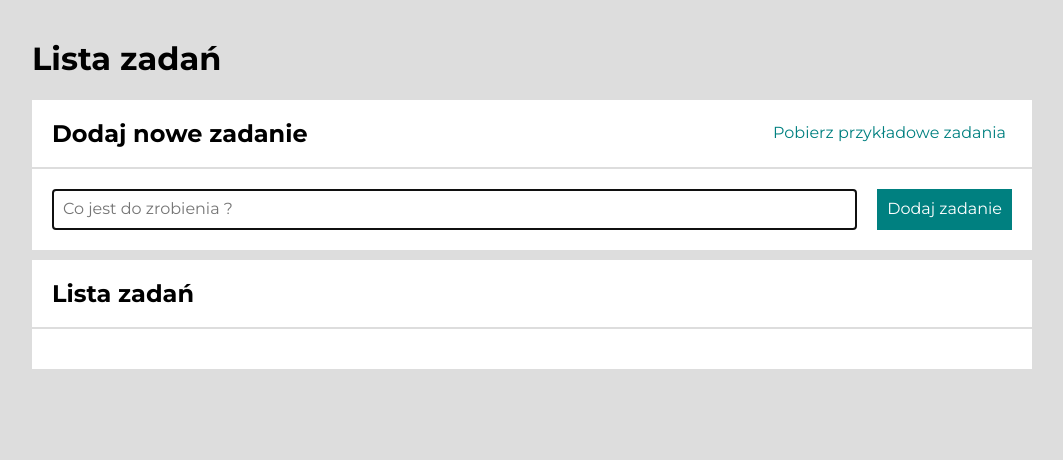
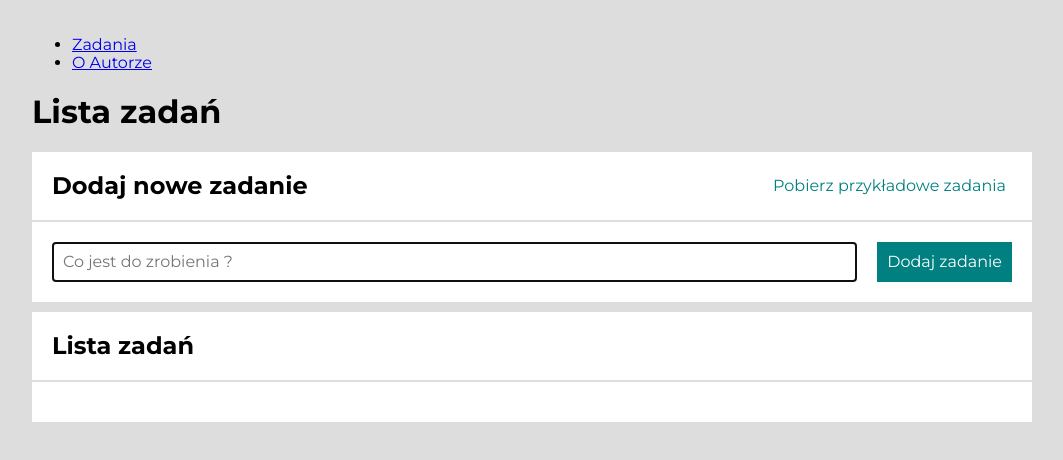
Before and after one commit to Marcin-Malek/task-list-react, a React (Create React App) app: page /#/zadania in a window 1280 px wide. Shown: the top 460 px of the page, without its empty margins (108-1171 px from the left). Built offline with nearby package versions, Linux system fonts and the light colour scheme.

Commit message:
React router initial implementation, files and folders rearrangement

```diff
--- a/package.json
+++ b/package.json
@@ -12,6 +12,7 @@
     "react": "^17.0.2",
     "react-dom": "^17.0.2",
     "react-redux": "^7.2.7",
+    "react-router-dom": "^5.3.0",
     "react-scripts": "5.0.0",
     "redux": "^4.1.2",
     "redux-saga": "^1.1.3",
--- a/src/App.js
+++ b/src/App.js
@@ -1,5 +1,35 @@
-import Tasks from './features/tasks/Tasks';
+import TasksPage from './features/tasks/TasksPage/index';
+import { Switch } from 'react-router-dom';
+import { Route } from 'react-router-dom';
+import AuthorPage from './features/author/AuthorPage';
+import { HashRouter } from 'react-router-dom';
+import { NavLink } from 'react-router-dom';
+import { Redirect } from 'react-router-dom';
 
-const App = () => < Tasks />;
+const App = () => (
+    <HashRouter>
+        <nav>
+            <ul>
+                <li>
+                    <NavLink to="/zadania">Zadania</NavLink>
+                </li>
+                <li>
+                    <NavLink to="/autor">O Autorze</NavLink>
+                </li>
+            </ul>
+            <Switch>
+                <Route path="/zadania">
+                    <TasksPage />
+                </Route>
+                <Route path="/autor">
+                    <AuthorPage />
+                </Route>
+                <Route path="/">
+                    <Redirect to="zadania" />
+                </Route>
+            </Switch>
+        </nav>
+    </HashRouter>
+);
 
 export default App;
--- /dev/null
+++ b/src/features/author/AuthorPage.js
@@ -0,0 +1,16 @@
+import Header from "../../common/Header"
+import Section from "../../common/Section"
+
+const AuthorPage = () => (
+    <>
+        <Header title="O Autorze" />
+        <Section
+            title="Marcin Małek"
+            content={
+                <>Mój opis</>
+            }
+        />
+    </>
+);
+
+export default AuthorPage;
--- a/src/features/tasks/Buttons/index.js
+++ b/src/features/tasks/TasksPage/Buttons/index.js
@@ -6,13 +6,14 @@ import {
     selectHideDone,
     selectAreTasksEmpty,
     selectIsEveryTaskDone,
-} from "../tasksSlice";
+} from "../../tasksSlice";
 
 const Buttons = () => {
     const hideDone = useSelector(selectHideDone);
     const tasksEmpty = useSelector(selectAreTasksEmpty);
     const everyTaskDone = useSelector(selectIsEveryTaskDone);
     const dispatch = useDispatch();
+
     return (
         tasksEmpty || (
             <ButtonsContainer>
--- a/src/features/tasks/Form/index.js
+++ b/src/features/tasks/TasksPage/Form/index.js
@@ -1,7 +1,7 @@
 import { useRef, useState } from "react";
 import { StyledForm, Input, Button } from "./styled";
 import { useDispatch } from "react-redux";
-import { addTask } from "../tasksSlice";
+import { addTask } from "../../tasksSlice";
 import { nanoid } from "@reduxjs/toolkit";
 
 const Form = () => {
```
Also changed, not shown: src/features/tasks/TasksPage/TaskList/index.js (renamed from src/features/tasks/TaskList/index.js, +4 -3 lines), src/features/tasks/TasksPage/index.js (renamed from src/features/tasks/Tasks.js, +6 -5 lines), src/features/tasks/TasksPage/Form/styled.js (renamed from src/features/tasks/Form/styled.js), src/features/tasks/TasksPage/TaskList/img/delete.png (renamed from src/features/tasks/TaskList/img/delete.png), src/features/tasks/TasksPage/TaskList/styled.js (renamed from src/features/tasks/TaskList/styled.js), src/features/tasks/TasksPage/styled.js (renamed from src/features/tasks/styled.js), 1 other file (tests, documents, lock files or other folders).
